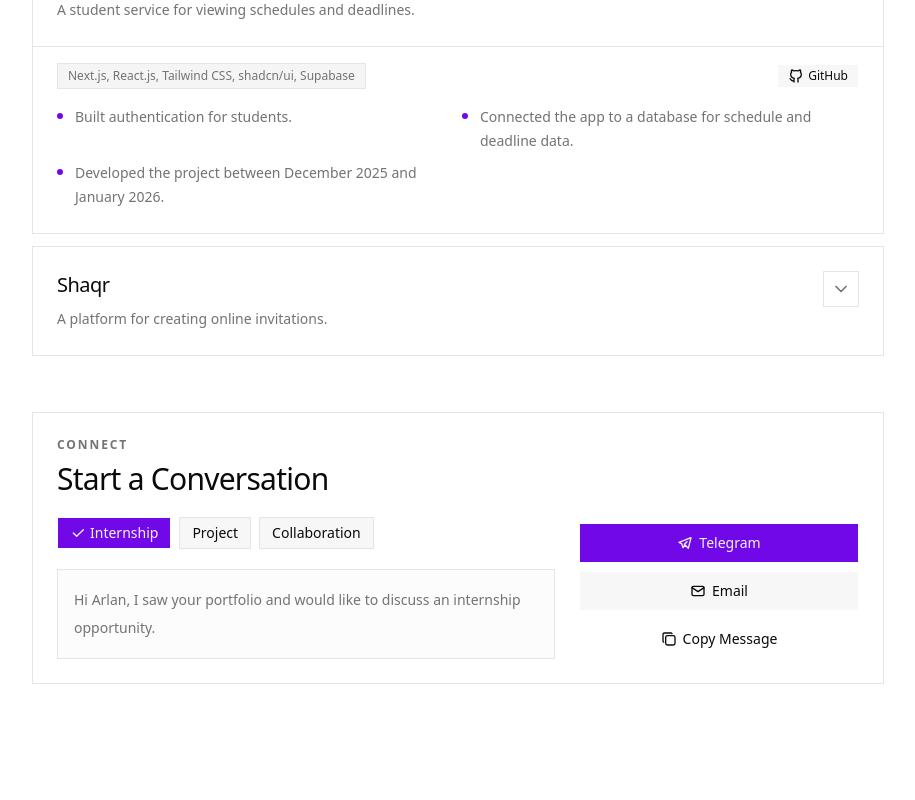
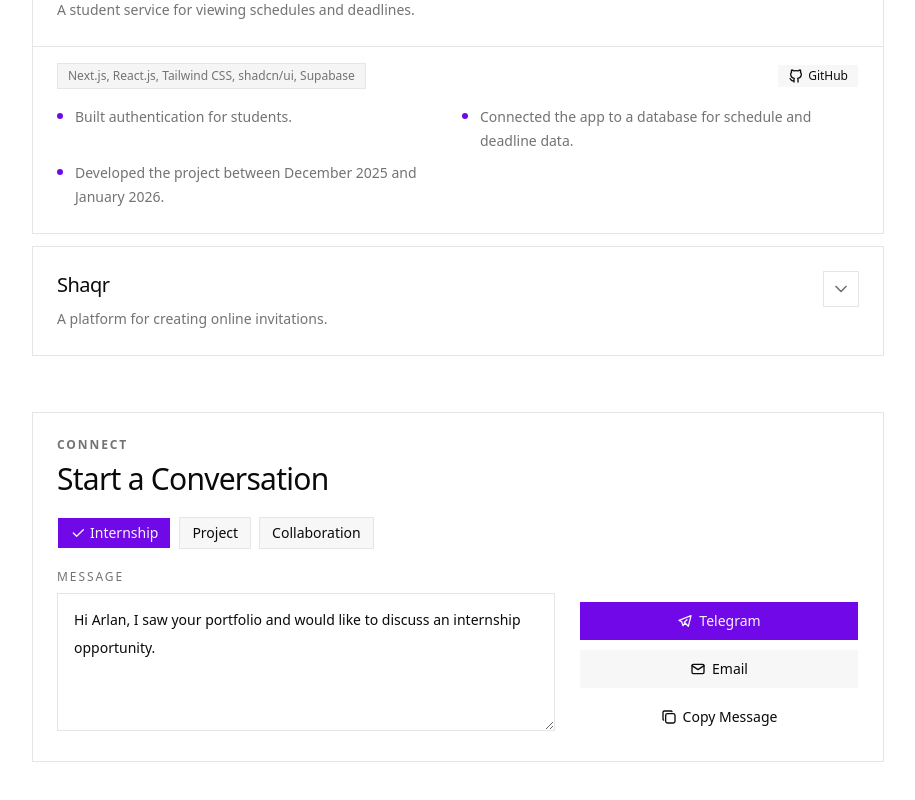
Before and after one commit to arlan-6/arlan-6.github.io, a Next.js app: page / in a window 1280 px wide. Shown: the part 1380-2180 px from the top of the page, without its empty margins (364-1279 px from the left). Before the commit the page ends 2104 px from the top, so only its background shows below. Built offline with nearby package versions, Linux system fonts and the light colour scheme.

Commit message:
feat: refactor ConnectSection to manage message state and improve conversation selection

```diff
--- a/components/portfolio/connect-section.tsx
+++ b/components/portfolio/connect-section.tsx
@@ -42,13 +42,13 @@ type ConnectSectionProps = {
 
 export function ConnectSection({ links, profile }: ConnectSectionProps) {
   const [selected, setSelected] = useState<ConversationId>("internship");
+  const [message, setMessage] = useState<string>(conversationOptions[0].message);
   const [copied, setCopied] = useState(false);
   const telegramLink = links.find((link) => link.label === "Telegram");
   const selectedOption = useMemo(
     () => conversationOptions.find((option) => option.id === selected),
     [selected],
   );
-  const message = selectedOption?.message ?? conversationOptions[0].message;
   const telegramHref = telegramLink
     ? `${telegramLink.href}?text=${encodeURIComponent(message)}`
     : undefined;
@@ -64,6 +64,15 @@ export function ConnectSection({ links, profile }: ConnectSectionProps) {
     } catch {
       setCopied(false);
     }
+  };
+
+  const selectConversation = (id: ConversationId) => {
+    setSelected(id);
+    setMessage(
+      conversationOptions.find((option) => option.id === id)?.message ??
+        conversationOptions[0].message,
+    );
+    setCopied(false);
   };
 
   return (
@@ -90,7 +99,7 @@ export function ConnectSection({ links, profile }: ConnectSectionProps) {
                   type="button"
                   variant={isSelected ? "default" : "outline"}
                   size="sm"
-                  onClick={() => setSelected(option.id)}
+                  onClick={() => selectConversation(option.id)}
                 >
                   {isSelected ? <IconCheck aria-hidden="true" /> : null}
                   {option.label}
@@ -99,9 +108,23 @@ export function ConnectSection({ links, profile }: ConnectSectionProps) {
             })}
           </div>
 
-          <div className="mt-5 rounded-lg border border-border bg-muted/30 p-4">
-            <p className="text-sm leading-7 text-muted-foreground">{message}</p>
-          </div>
+          <label
+            htmlFor="connect-message"
+            className="mt-5 block text-xs font-medium uppercase tracking-[0.16em] text-muted-foreground"
+          >
+            Message
+          </label>
+          <textarea
+            id="connect-message"
+            value={message}
+            onChange={(event) => {
+              setMessage(event.target.value);
+              setCopied(false);
+            }}
+            rows={4}
+            className="mt-2 min-h-32 w-full resize-y rounded-lg border border-border bg-background px-4 py-3 text-sm leading-7 text-foreground outline-none transition placeholder:text-muted-foreground focus-visible:border-ring focus-visible:ring-[3px] focus-visible:ring-ring/50"
+            placeholder={selectedOption?.message}
+          />
         </div>
 
         <div className="flex flex-col justify-end gap-2">
```
